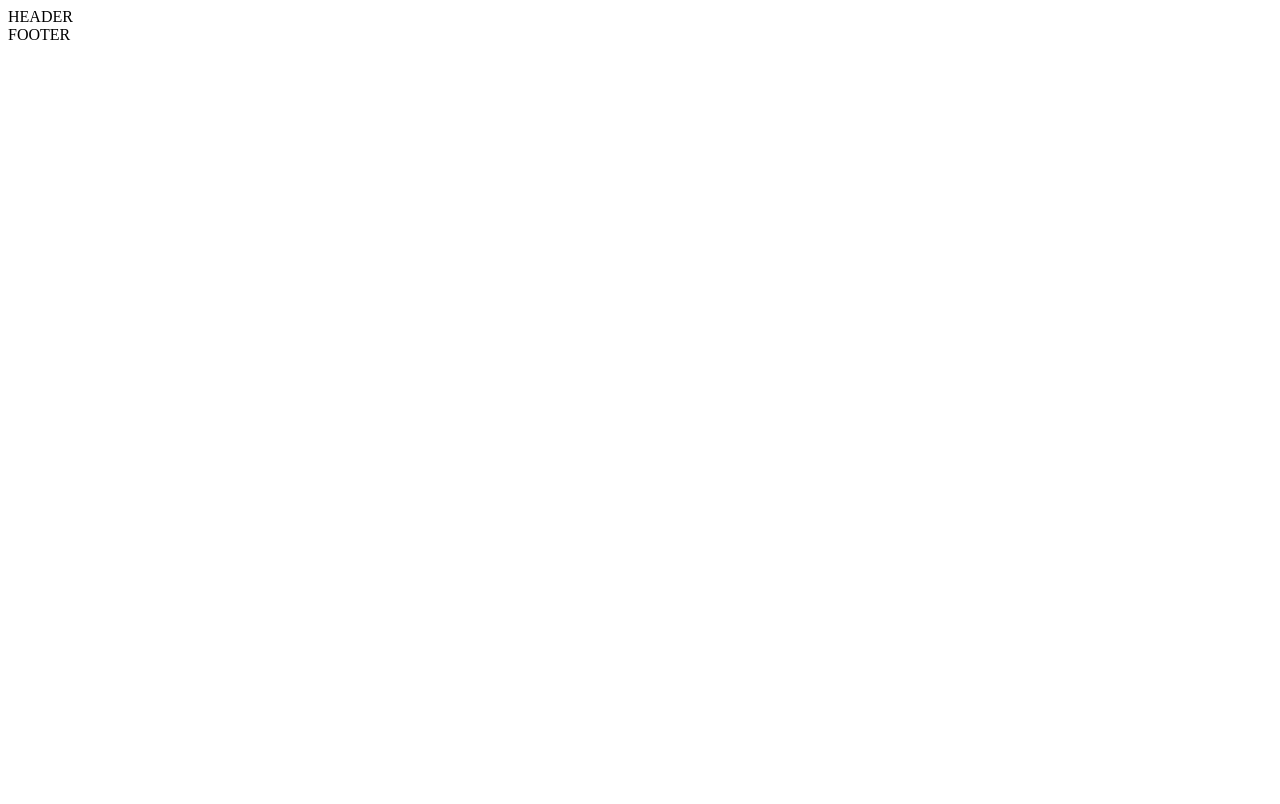
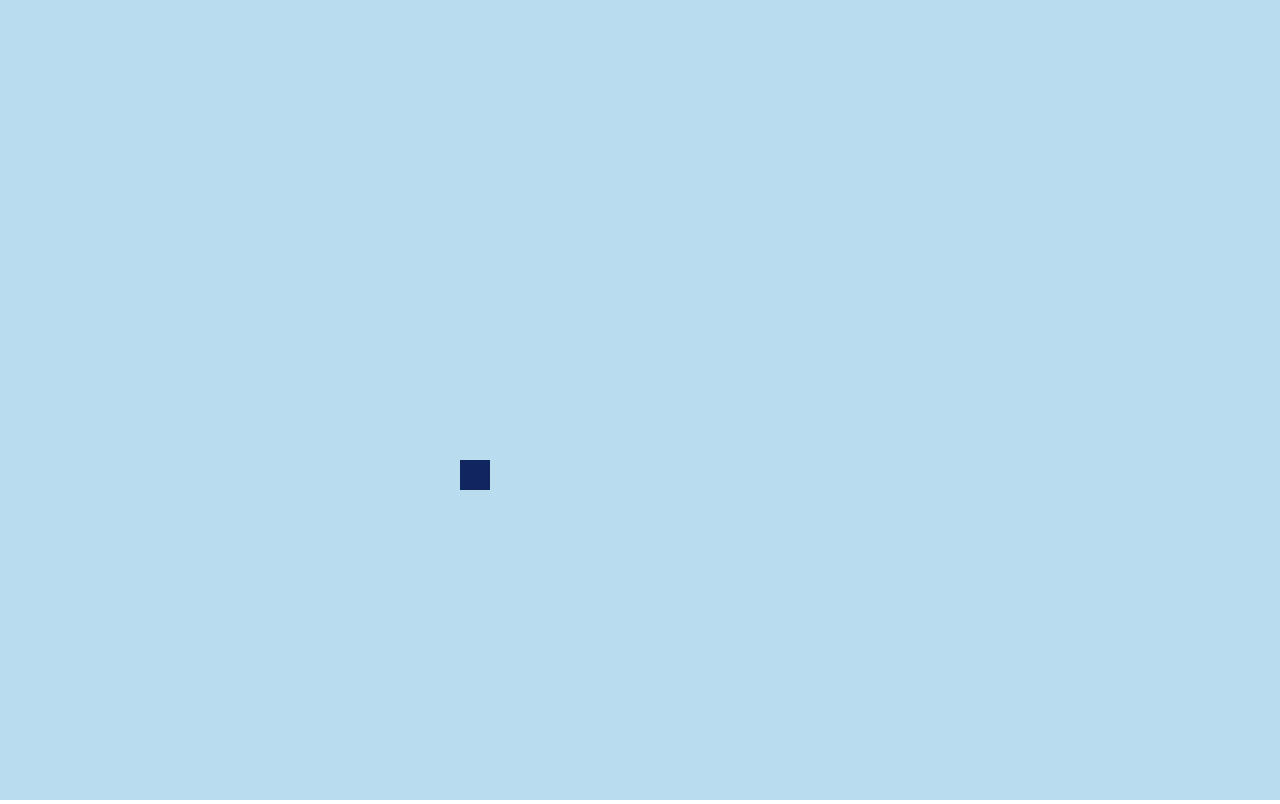
Before and after one commit to michaelWebDeveloper/Nuxtest, a Nuxt app: page /drawing in a window 1280 px wide. Before the commit this address had no page. Built offline with nearby package versions, Linux system fonts and the light colour scheme.

Commit message:
[ Рисоваие на холсте ] Подготовил страницу и базовые абстракции для графических анимаций на canvas

```diff
--- a/app.vue
+++ b/app.vue
@@ -1,7 +1,17 @@
 <template>
-  <div>
-    <NuxtLayout>
-      <NuxtPage/>
-    </NuxtLayout>
-  </div>
+  <NuxtLayout>
+    <NuxtPage/>
+  </NuxtLayout>
 </template>
+
+<style>
+#__nuxt{
+  height: 100%;
+}
+body, html{
+  margin: 0;
+  padding: 0;
+  height: 100%;
+}
+
+</style>
--- /dev/null
+++ b/drawing/getRenderableElements.js
@@ -0,0 +1,10 @@
+import GraphicRect from "~/drawing/renderable/GraphicRect.js";
+import { getRandomColor } from "~/drawing/utils/random.js";
+
+export default () => {
+    const elements = [];
+
+    elements.push(new GraphicRect(10, 10, 30, 30, getRandomColor()))
+
+    return elements
+}
--- /dev/null
+++ b/drawing/renderable/GraphicRect.js
@@ -0,0 +1,23 @@
+
+export default class GraphicRect {
+
+    constructor(x, y, width, height, color) {
+        this.x = x;
+        this.y = y;
+        this.width = width;
+        this.height = height;
+        this.color = color;
+    }
+
+    update() {
+        this.x++
+        this.y++
+    }
+
+    render(ctx){
+        ctx.fillStyle = this.color
+        ctx.fillRect(this.x, this.y, this.width, this.height)
+
+        this.update()
+    }
+}
--- /dev/null
+++ b/drawing/useDrawing.js
@@ -0,0 +1,36 @@
+import GetRenderableElements from "~/drawing/getRenderableElements.js";
+
+
+export default function useDrawing(ctx, canvas) {
+
+    /** Список отображаемых сущностей */
+    const elements = GetRenderableElements()
+
+    /** Чистка канваса */
+    const clear = () => {
+        ctx.clearRect(0, 0, canvas.width, canvas.height)
+    }
+
+    /** Отрисовка отображаемых сущностей */
+    const renderElements = () => {
+        elements.forEach(element => {
+            element.render(ctx)
+        })
+    }
+
+    /** Цикл отрисовки */
+    const renderLoop = () => {
+        clear()
+        renderElements()
+        requestAnimationFrame(renderLoop)
+    }
+
+    /** Инициализация цикла отрисовки */
+    const initRenderLoop = () => {
+        renderLoop()
+    }
+
+    return {
+        initRenderLoop
+    }
+}
--- /dev/null
+++ b/drawing/utils/random.js
@@ -0,0 +1,14 @@
+
+export const getRandomArbitrary = (min, max) => {
+    return Math.random() * (max - min) + min;
+}
+
+export const getRandomInt = (min, max) => {
+    min = Math.ceil(min);
+    max = Math.floor(max);
+    return Math.floor(Math.random() * (max - min + 1)) + min;
+}
+
+export const getRandomColor = () => {
+    return `rgb(${getRandomInt(0, 255)}, ${getRandomInt(0, 255)}, ${getRandomInt(0, 255)})`
+}
--- a/layouts/default.vue
+++ b/layouts/default.vue
@@ -1,9 +1,3 @@
 <template>
-  <div>
-    <div class="header">HEADER</div>
-
-    <slot></slot>
-
-    <div class="footer">FOOTER</div>
-  </div>
+  <slot></slot>
 </template>
--- /dev/null
+++ b/pages/drawing.vue
@@ -0,0 +1,31 @@
+<template>
+  <div class="canvas_wrapper" ref="canvas_wrapper">
+    <canvas id="canvas" ref="canvas"></canvas>
+  </div>
+</template>
+
+<script setup>
+  import {onMounted, useTemplateRef} from "vue";
+  import useDrawing from "~/drawing/useDrawing.js";
+
+  const canvasElement = useTemplateRef('canvas')
+  const canvasWrapperElement = useTemplateRef('canvas_wrapper')
+
+  onMounted(() => {
+    canvasElement.value.width = canvasWrapperElement.value.clientWidth
+    canvasElement.value.height = canvasWrapperElement.value.clientHeight
+
+    const ctx = canvasElement.value.getContext('2d')
+    const { initRenderLoop } = useDrawing(ctx, canvasElement.value)
+
+    initRenderLoop()
+  })
+</script>
+
+<style scoped>
+.canvas_wrapper{
+  width: 100%;
+  height: 100%;
+  background-color: #badcef;
+}
+</style>
```
